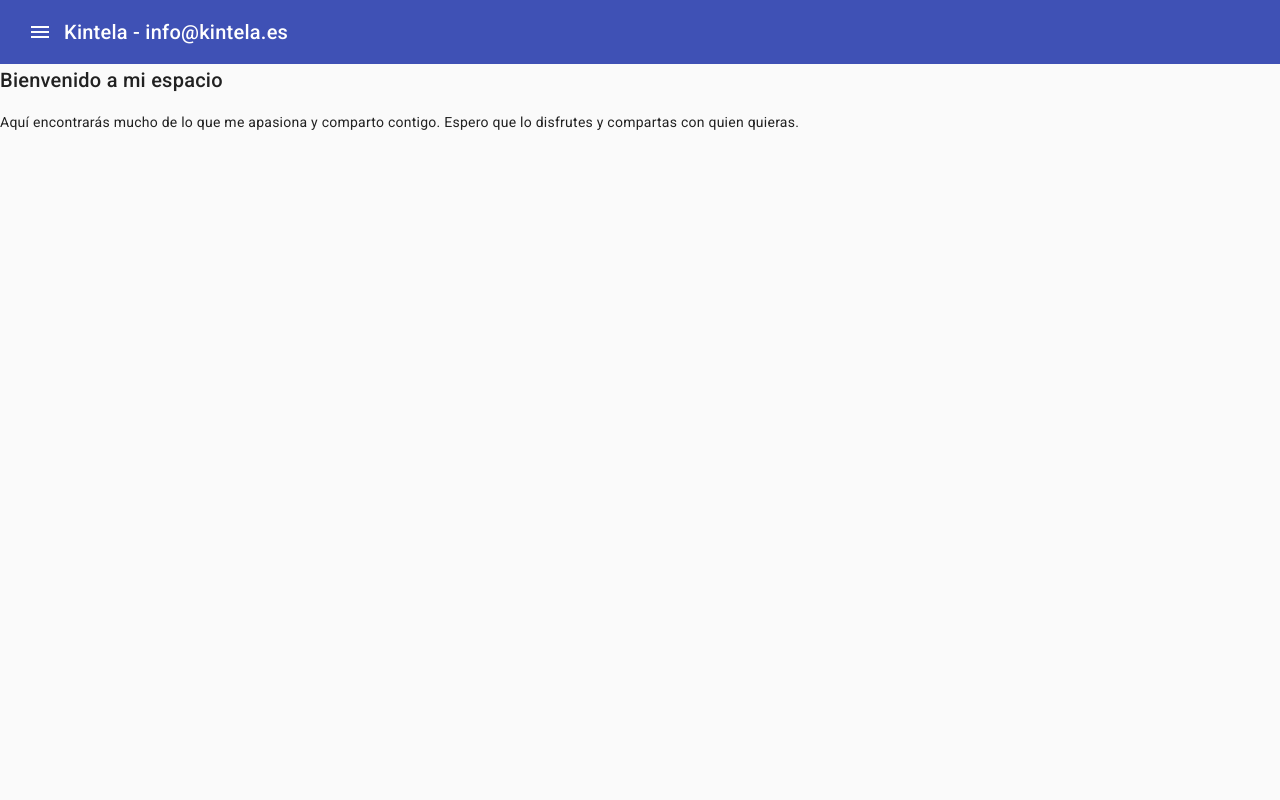
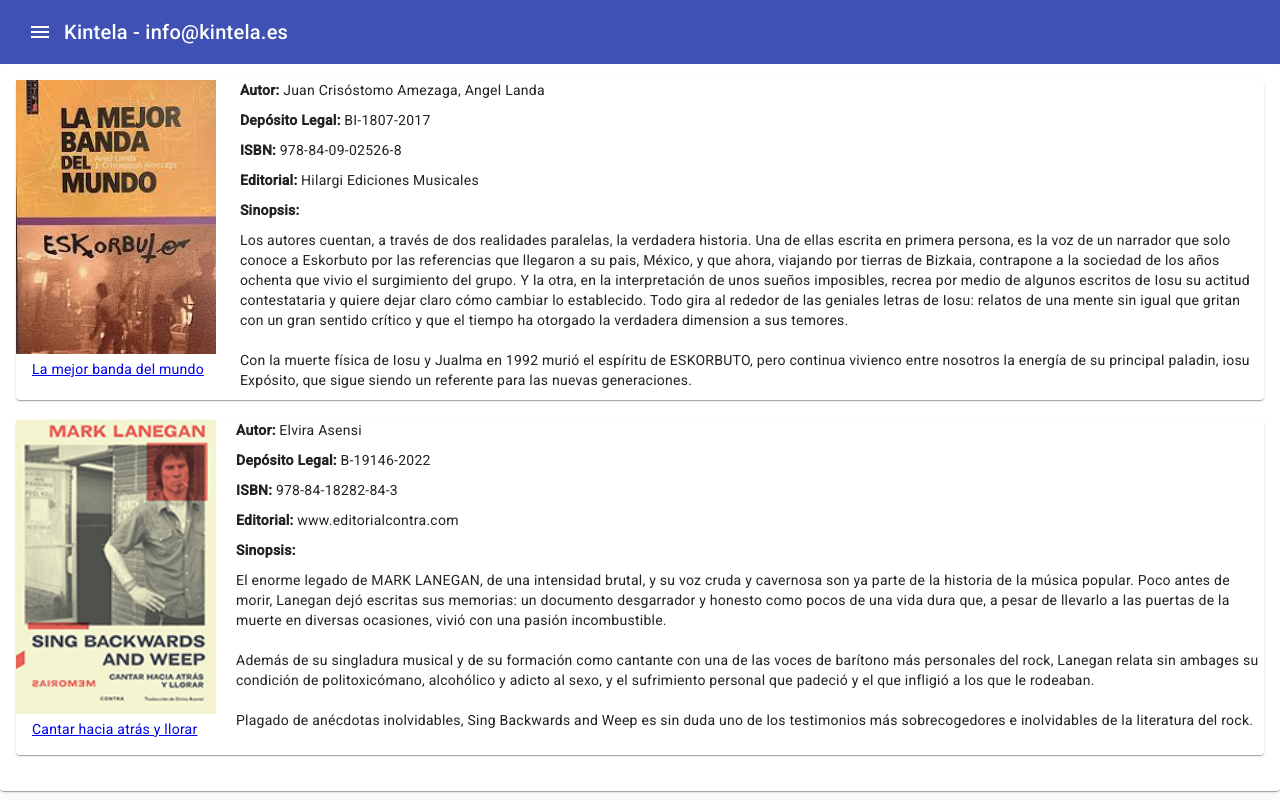
Before and after one commit to kintela/myWeb, an Angular app in the folder myWeb/: page /music/libros in a window 1280 px wide. Before the commit this address led to /. Built offline with nearby package versions, Linux system fonts and the light colour scheme.

Commit message:
Subidos los primeros libros

```diff
--- a/myWeb/src/app/app-routing.module.ts
+++ b/myWeb/src/app/app-routing.module.ts
@@ -20,6 +20,7 @@ import { Cancion15Component } from './music/canciones/cancion15/cancion15.compon
 import { Cancion16Component } from './music/canciones/cancion16/cancion16.component';
 import { DocuseriesComponent } from './music/docuseries/docuseries.component';
 import { HistoriaComponent } from './historia/historia.component';
+import { LibrosComponent } from './music/libros/libros.component';
 
 const routes: Routes = [
   { path: 'cancion1', component: Cancion1Component },
@@ -40,6 +41,7 @@ const routes: Routes = [
   { path: 'cancion16', component: Cancion16Component },
   {path:'music/documentalesyseries',component: DocuseriesComponent},
   {path:'music/myfavoritesongs',component: MyfavoritesongsComponent},
+  {path:'music/libros',component: LibrosComponent},
   {path:'historia',component: HistoriaComponent},
   {path: '',component: HomeComponent},
   { path: '**', redirectTo: '', pathMatch: 'full' }
--- a/myWeb/src/app/app.module.ts
+++ b/myWeb/src/app/app.module.ts
@@ -31,6 +31,8 @@ import { FichaCancionComponent } from './shared/ficha-cancion/ficha-cancion.comp
 import { HistoriaComponent } from './historia/historia.component';
 import { FormsModule } from '@angular/forms';
 import { PartituraComponent } from './music/canciones/partitura/partitura.component';
+import { LibrosComponent } from './music/libros/libros.component';
+import { FichaLibroComponent } from './shared/ficha-libro/ficha-libro.component';
 
 
 @NgModule({
@@ -57,7 +59,7 @@ import { PartituraComponent } from './music/canciones/partitura/partitura.compon
     Cancion16Component,
     Cancion17Component,
     DocuseriesComponent,
-    FichaVideoComponent, FichaCancionComponent, HistoriaComponent, PartituraComponent
+    FichaVideoComponent, FichaCancionComponent, HistoriaComponent, PartituraComponent, LibrosComponent, FichaLibroComponent
   ],
   imports: [
     BrowserModule,
--- /dev/null
+++ b/myWeb/src/app/data/ILibro.ts
@@ -0,0 +1,12 @@
+export interface ILibro {
+    titulo?: string;
+    enlace?: string;
+    caratula?: string;
+    categoria?: string;
+    protagonista?: string;
+    autor?: string;
+    ISBN?: string;
+    depositoLegal?: string;
+    editorial?: string;
+    sinopsis?: string;
+}
--- /dev/null
+++ b/myWeb/src/app/data/libros.ts
@@ -0,0 +1,29 @@
+import { ILibro } from "./ILibro";
+
+export const libros:ILibro[]=[
+    {
+        titulo: 'La mejor banda del mundo',
+        categoria: 'Biografía',
+        autor: 'Juan Crisóstomo Amezaga, Angel Landa',
+        ISBN: '978-84-09-02526-8',
+        caratula: 'la_mejor_banda_del_mundo.jpeg',
+        enlace:'https://www.amedisk.com/producto/la-mejor-banda-del-mundo-eskorbuto-libro/',
+        depositoLegal: 'BI-1807-2017',
+        editorial: 'Hilargi Ediciones Musicales',
+        protagonista: 'Eskorbuto',
+        sinopsis:'Los autores cuentan, a través de dos realidades paralelas, la verdadera historia. Una de ellas escrita en primera persona, es la voz de un narrador que solo conoce a Eskorbuto por las referencias que llegaron a su pais, México, y que ahora, viajando por tierras de Bizkaia, contrapone a la sociedad de los años ochenta que vivio el surgimiento del grupo. Y la otra, en la interpretación de unos sueños imposibles, recrea por medio de algunos escritos de Iosu su actitud contestataria y quiere dejar claro cómo cambiar lo establecido. Todo gira al rededor de las geniales letras de Iosu: relatos de una mente sin igual que gritan con un gran sentido crítico y que el tiempo ha otorgado la verdadera dimension a sus temores. \n\nCon la muerte física de Iosu y Jualma en 1992 murió el espíritu de ESKORBUTO, pero continua vivienco entre nosotros la energía de su principal paladin, iosu Expósito, que sigue siendo un referente para las nuevas generaciones.'
+    },
+    {
+        titulo: 'Cantar hacia atrás y llorar',
+        categoria: 'Biografía',
+        autor: 'Elvira Asensi',
+        ISBN: '978-84-18282-84-3',
+        caratula: 'mark_lanegan.jpeg',
+        enlace:'https://editorialcontra.com/producto/sing-backwards-and-weep/',
+        depositoLegal: 'B-19146-2022',
+        editorial: 'www.editorialcontra.com',
+        protagonista: 'Mark Lanegan',
+        sinopsis:'El enorme legado de MARK LANEGAN, de una intensidad brutal, y su voz cruda y cavernosa son ya parte de la historia de la música popular. Poco antes de morir, Lanegan dejó escritas sus memorias: un documento desgarrador y honesto como pocos de una vida dura que, a pesar de llevarlo a las puertas de la muerte en diversas ocasiones, vivió con una pasión incombustible. \n\nAdemás de su singladura musical y de su formación como cantante con una de las voces de barítono más personales del rock, Lanegan relata sin ambages su condición de politoxicómano, alcohólico y adicto al sexo, y el sufrimiento personal que padeció y el que infligió a los que le rodeaban.\n\nPlagado de anécdotas inolvidables, Sing Backwards and Weep es sin duda uno de los testimonios más sobrecogedores e inolvidables de la literatura del rock.'
+
+    }
+];
--- /dev/null
+++ b/myWeb/src/app/music/libros/libros.component.html
@@ -0,0 +1,18 @@
+<mat-card>
+    <mat-card-content>
+        <div class="fichas-contenedor">
+            <ng-container *ngFor="let libro of libros; let i = index">
+                <app-ficha-libro
+                    [caratula]="'assets/caratulas/libros/' + libro.caratula"
+                    [enlace]="libro.enlace"
+                    [titulo]="libro.titulo"
+                    [depositoLegal]="libro.depositoLegal"
+                    [ISBN]="libro.ISBN"
+                    [autor]="libro.autor"
+                    [sinopsis]="libro.sinopsis"
+                    [editorial]="libro.editorial">
+                </app-ficha-libro>
+            </ng-container>
+        </div>
+    </mat-card-content>
+</mat-card>
--- /dev/null
+++ b/myWeb/src/app/music/libros/libros.component.scss
@@ -0,0 +1,26 @@
+.texto-centrado {
+    text-align: center; /* Centra el texto */
+}
+
+  /* Añade una clase CSS para el contenedor de la ficha */
+.ficha {
+    display: flex; /* Usa flexbox para el contenedor de la ficha */
+    flex-direction: column; /* Alinea los elementos en columna */
+    align-items: center; /* Centra los elementos en el eje transversal */
+}
+
+  /* Añade una clase CSS para las imágenes de las fichas */
+.ficha-imagen {
+    height: 200px; /* Altura fija para el contenedor de la imagen */
+    width: 150px; /* Ancho fijo para el contenedor de la imagen */
+    overflow: hidden; /* Oculta cualquier parte de la imagen que no quepa en el contenedor */
+    border: 2px solid black; /* Borde negro para la imagen */
+    object-fit: cover; /* Esto asegurará que la imagen cubra todo el espacio asignado sin distorsionarse */
+    object-position: center; /* Centra la imagen dentro de su contenedor */
+}
+
+.ficha-imagen img {
+    width: 100%; /* Ajusta el ancho de la imagen al 100% del contenedor */
+    height: 100%; /* Ajusta la altura de la imagen al 100% del contenedor */
+    object-fit: cover; /* Ajusta la imagen para que cubra completamente el contenedor */
+}
--- /dev/null
+++ b/myWeb/src/app/music/libros/libros.component.ts
@@ -0,0 +1,11 @@
+import { Component } from '@angular/core';
+import { libros } from 'src/app/data/libros';
+
+@Component({
+  selector: 'app-libros',
+  templateUrl: './libros.component.html',
+  styleUrls: ['./libros.component.scss']
+})
+export class LibrosComponent {
+  libros=libros;
+}
--- /dev/null
+++ b/myWeb/src/app/shared/ficha-libro/ficha-libro.component.html
@@ -0,0 +1,22 @@
+<mat-card class="ficha">
+    <div class="ficha-contenido">
+      <div class="ficha-izquierda">
+        <div class="ficha-imagen">
+          <img [src]="caratula" alt="{{titulo }}">
+        </div>
+        <mat-card-content class="texto-centrado">
+          <a [href]="enlace" target="_blank">{{titulo }}</a>
+        </mat-card-content>
+      </div>
+      <div class="ficha-derecha">
+        <div class="ficha-informacion">
+          <p><strong>Autor:</strong> {{ autor }}</p>
+          <p><strong>Depósito Legal:</strong> {{ depositoLegal }}</p>
+          <p><strong>ISBN:</strong> {{ ISBN }}</p>
+          <p><strong>Editorial:</strong> {{ editorial }}</p>
+          <p><strong>Sinopsis:</strong></p>
+          <p [innerHtml]="sinopsis" style="white-space: pre-line;"></p>
+        </div>
+      </div>
+    </div>
+  </mat-card>
--- /dev/null
+++ b/myWeb/src/app/shared/ficha-libro/ficha-libro.component.scss
@@ -0,0 +1,60 @@
+.ficha {
+    display: flex;
+    flex-wrap: wrap;
+    margin-bottom: 20px; /* Espacio entre fichas */
+  }
+
+  .ficha-contenido {
+    display: flex;
+    justify-content: space-between; /* Asegura que las columnas se distribuyen con el espacio disponible */
+  }
+
+  .ficha-izquierda, .ficha-derecha {
+    display: flex;
+    flex-direction: column;
+    justify-content: flex-start;
+  }
+
+  .ficha-izquierda {
+    flex: 0 0 auto; /* No permitir que la columna izquierda crezca o se encoja */
+    padding-right: 10px; /* Ajusta este padding para controlar el espacio entre columnas */
+  }
+
+  .ficha-derecha {
+    flex: 1; /* Permitir que la columna derecha ocupe el espacio restante */
+    padding-left: 10px; /* Ajusta este padding para controlar el espacio entre columnas */
+  }
+
+  .ficha-imagen {
+    width: 200px; /* Ancho fijo para la carátula del libro */
+    height: auto; /* Para mantener la proporción */
+  }
+
+  .ficha-imagen img {
+    width: 100%; /* Asegúrate que las imágenes ocupan todo el ancho disponible de su contenedor */
+    height: auto;
+    max-width: 100%;
+  }
+
+  .ficha-informacion p {
+    margin-bottom: 10px;
+  }
+
+  @media (max-width: 768px) {
+    .ficha-contenido {
+      flex-direction: column;
+    }
+
+    .ficha-izquierda, .ficha-derecha {
+      flex-basis: 100%;
+      padding: 0;
+    }
+
+    .ficha-imagen {
+        width: 100px; /* Ancho más pequeño para dispositivos más pequeños */
+      }
+
+    .ficha-imagen img {
+        max-height: 150px; /* Menor altura para dispositivos más pequeños */
+      }
+  }
--- a/myWeb/src/app/sidenav/sidenav.component.html
+++ b/myWeb/src/app/sidenav/sidenav.component.html
@@ -31,6 +31,11 @@
                             <mat-icon class="mat-icon-color">movie</mat-icon>Documentales y series
                         </a>
                     </mat-nav-list>
+                    <mat-nav-list (click)="snav.toggle()">
+                        <a mat-list-item class='nav-link' routerLink="music/libros" (click)="changeTitle('Libros')">
+                            <mat-icon class="mat-icon-color">book</mat-icon>Libros
+                        </a>
+                    </mat-nav-list>
                 </mat-expansion-panel>
             </mat-accordion>
 
```
Also changed, not shown: myWeb/src/app/shared/ficha-libro/ficha-libro.component.ts (added, +17 -0 lines), myWeb/src/assets/caratulas/libros/la_mejor_banda_del_mundo.jpeg (added), myWeb/src/assets/caratulas/libros/mark_lanegan.jpeg (added).
